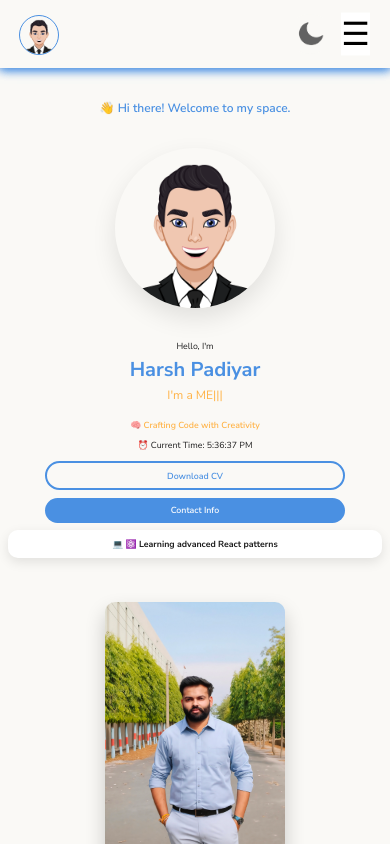
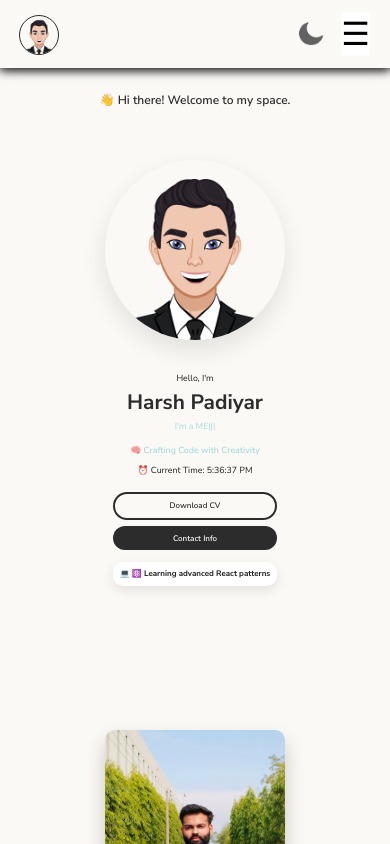
Before and after one commit to H4rryC0d3/HARRY.P, a React (Vite) app: page / in a window 390 px wide. Built offline with nearby package versions, Linux system fonts and the light colour scheme; a web font is replaced by a local one.

Commit message:
Update App.css

```diff
--- a/src/App.css
+++ b/src/App.css
@@ -15,13 +15,19 @@
 /* Default theme (light theme) */
 /* 🌞 Light Mode */
 :root {
-  --bg-color: #FAF9F6;              /* Light soft background */
-  --snd-bg-color: #FFFFFF;          /* Clean white secondary */
-  --text-color: #1C1C1C;            /* Dark readable text */
-  --main-color: #4A90E2;            /* Cool calm blue */
-  --accent-color: #FFB347;          /* Warm peachy accent */
-  --highlight-color: #FF6F61;       /* Coral for attention-grabbing elements */
-  --neon-box-shadow: 0 0 .5rem #4A90E2; /* Soft blue glow */
+  --bg-color: #FAF9F6;                /* Light soft background */
+  --snd-bg-color: #FFFFFF;            /* Clean white secondary */
+  --text-color: #1C1C1C;              /* Dark readable text */
+
+  --main-color: #2C2C2C;              /* Updated from #4A90E2 to deep gray */
+  --accent-color: #A8DADC;            /* Replaced warm peach with soft teal */
+  --highlight-color: #FFC1CC;         /* Soft blush pink highlight */
+
+  --lavender: #B39CD0;                /* Optional secondary accent */
+  --light-gray: #E4E4E4;              /* Utility color for muted elements */
+
+  --neon-box-shadow: 0 0 0.5rem #2C2C2C; /* Soft deep gray glow */
+
 }
 
 
@@ -60,8 +66,13 @@ body {
     color: var(--text-color);
 }
 
-body, html {
+html, body {
+  margin: 0;
+  padding: 0;
   height: 100%;
+  width: 100%;
+  overflow-x: hidden; /* Allow vertical scroll */
+  scroll-behavior: smooth;
 }
 
 @media (max-width: 768px) {
@@ -237,12 +248,24 @@ body, html {
   display: flex;
   align-items: center;
   justify-content: center;
-  padding: 2rem 25rem;
+  flex-wrap: wrap;
   gap: 4rem;
-  flex-wrap: wrap;
-  padding-top: 220px;
-}
-
+  padding: 2rem 10%;
+  padding-top: 180px;
+  margin-bottom: 100px;
+  max-width: 1200px;
+  margin-inline: auto;
+}
+.greeting-banner {
+  width: 100%;
+  text-align: center;
+  font-size: 1.5rem;
+  color: var(--main-color);
+  /* margin-bottom: 100; */
+  margin-top: -180px;
+  font-weight: 600;
+  animation: fadeSlide 1s ease-in-out;
+}
 .home-left {
   flex: 1;
   display: flex;
@@ -250,13 +273,12 @@ body, html {
 }
 
 .home-avatar {
-  width: 350px;
-  height: 350px;
+  width: 320px;
+  height: 320px;
   border-radius: 50%;
   object-fit: cover;
   box-shadow: 0 10px 25px rgba(0, 0, 0, 0.1);
 }
-
 
 .home-right {
   flex: 1;
@@ -265,32 +287,32 @@ body, html {
 }
 
 .intro {
-  font-size: 2.1rem;
+  font-size: 2rem;
   color: var(--text-color);
 }
 
 .home-name {
-  font-size: 5rem;
+  font-size: 4.5rem;
   font-weight: bold;
   margin: 0.5rem 0;
   color: var(--main-color);
 }
 
 .designation {
-  font-size: 2.5rem;
+  font-size: 2.2rem;
   color: var(--accent-color);
-  margin-bottom: 2rem;
+  margin-bottom: 1.5rem;
 }
 
 .tagline {
-  font-size: 1.4rem;
+  font-size: 1.3rem;
   margin: 1rem 0;
   color: var(--accent-color);
   font-weight: 600;
 }
 
 .clock {
-  font-size: 1.4rem;
+  font-size: 1.3rem;
   margin-bottom: 2rem;
   color: var(--text-color);
 }
@@ -298,10 +320,43 @@ body, html {
 .button-group {
   display: flex;
   gap: 1rem;
-  height: 50px;
+  height: auto;
   justify-content: center;
+  flex-wrap: wrap;
   margin-bottom: 1.5rem;
 }
+
+.btn-outline,
+.btn-filled {
+  padding: 0.8rem 1.4rem;
+  border-radius: 25px;
+  font-weight: 600;
+  cursor: pointer;
+  font-size: 1.2rem;
+  border: 2px solid var(--main-color);
+  transition: all 0.3s ease;
+}
+
+.btn-outline {
+  background: transparent;
+  color: var(--main-color);
+}
+
+.btn-outline:hover {
+  background-color: var(--main-color);
+  color: white;
+}
+
+.btn-filled {
+  background-color: var(--main-color);
+  color: white;
+  border: none;
+}
+
+.btn-filled:hover {
+  background-color: #000;
+}
+
 .tech-rotator {
   margin-top: 1.5rem;
   font-size: 1.1rem;
@@ -314,8 +369,6 @@ body, html {
   color: var(--text-color);
 }
 
-
-
 .tech-bubbles {
   display: flex;
   flex-wrap: wrap;
@@ -323,60 +376,6 @@ body, html {
   gap: 1rem;
   margin-top: 2rem;
 }
-
-
-
-/* .tech-bubbles img {
-  width: 40px;
-  height: 40px;
-  filter: drop-shadow(0 0 6px var(--main-color));
-} */
-
-
-.btn-outline,
-.btn-filled {
-  padding: 0.8rem 1.4rem;
-  border-radius: 25px;
-  font-weight: 600;
-  cursor: pointer;
-  font-size: 1.3rem;
-  border: 2px solid var(--main-color);
-  transition: all 0.3s ease;
-}
-
-.btn-outline {
-  background: transparent;
-  color: var(--main-color);
-}
-
-.btn-outline:hover {
-  background-color: var(--main-color);
-  color: white;
-}
-
-.btn-filled {
-  background-color: var(--main-color);
-  color: white;
-  border: none;
-}
-
-.btn-filled:hover {
-  background-color: #000;
-}
-
-.quote-box {
-  border: 2px dashed var(--main-color);
-  padding: 1.5rem;
-  border-radius: 1rem;
-  background-color: var(--accent-light);
-  color: var(--text-color);
-  font-size: 1.6rem;
-  font-style: italic;
-  box-shadow: 0 4px 10px rgba(0, 0, 0, 0.1);
-  margin-top: 2rem;
-}
-
-
 
 .skills-marquee {
   margin-top: 2rem;
@@ -392,137 +391,105 @@ body, html {
   animation: scrollText 20s linear infinite;
 }
 
-@media (max-width: 1200px) {
-  .home-container {
-    padding: 2rem 8rem;
-  }
-}
-
-@media (max-width: 992px) {
+/* Animations */
+@keyframes scrollText {
+  0% {
+    transform: translateX(100%);
+  }
+  100% {
+    transform: translateX(-100%);
+  }
+}
+
+@keyframes fadeSlide {
+  from {
+    opacity: 0;
+    transform: translateY(-10px);
+  }
+  to {
+    opacity: 1;
+    transform: translateY(0);
+  }
+}
+
+/* Responsive Breakpoints */
+@media (max-width: 1024px) {
   .home-container {
     flex-direction: column;
-    padding: 2rem 4rem;
-    padding-top: 150px;
-    text-align: center;
-  }
-
-  .home-left,
-  .home-right {
-    width: 100%;
+    padding: 2rem 8%;
+    padding-top: 120px;
+  }
+
+  .home-avatar {
+    width: 250px;
+    height: 250px;
+  }
+
+  .home-name {
+    font-size: 3.5rem;
+  }
+
+  .designation {
+    font-size: 1.8rem;
   }
 
   .button-group {
     flex-direction: column;
+    gap: 0.8rem;
     align-items: center;
-  }
-
-  .btn-outline,
-  .btn-filled {
-    width: 100%;
-    max-width: 300px;
-  }
-}
-
-@media (max-width: 768px) {
-  .home-container {
-    padding: 2rem;
-    padding-top: 120px;
-  }
-
-  .home-avatar {
-    width: 220px;
-    height: 220px;
-  }
-
-  .home-name {
-    font-size: 3.5rem;
-  }
-
-  .designation {
-    font-size: 2rem;
-  }
-
-  .quote-box {
-    font-size: 1.4rem;
-  }
-
-  .fun-fact,
-  .tagline,
-  .clock {
-    font-size: 1.2rem;
-  }
-}
-
-@media (max-width: 480px) {
-  .home-container {
-    padding: 1.5rem 1rem;
-    padding-top: 100px;
-  }
-
-  .home-avatar {
-    width: 160px;
-    height: 160px;
-  }
-
-  .home-name {
-    font-size: 2.5rem;
-  }
-
-  .intro {
-    font-size: 1.1rem;
-  }
-
-  .designation {
-    font-size: 1.5rem;
-  }
-
-  .btn-outline,
-  .btn-filled {
-    width: 100%;
-    font-size: 1.1rem;
-  }
-
-  .quote-box {
-    font-size: 1.2rem;
-  }
-
-  .fun-fact,
-  .tagline,
-  .clock {
-    font-size: 1.1rem;
-  }
-
-  .skills-marquee {
-    font-size: 1rem;
-  }
   }
   .greeting-banner {
   width: 100%;
   text-align: center;
   font-size: 1.5rem;
   color: var(--main-color);
-  margin-bottom: 100;
+  margin-bottom: 20px;
+  margin-top: 80px;
   font-weight: 600;
   animation: fadeSlide 1s ease-in-out;
+}}
+
+@media (max-width: 600px) {
+  .home-container {
+    padding: 1.5rem 1rem;
+  }
+
+  .home-avatar {
+    width: 180px;
+    height: 180px;
+  }
+
+  .home-name {
+    font-size: 2.6rem;
+  }
+
+  .intro,
+  .designation,
+  .tagline,
+  .clock {
+    font-size: 1.1rem;
+  }
+
+  .btn-outline,
+  .btn-filled {
+    width: 100%;
+    font-size: 1rem;
   }
 
   .tech-rotator {
-  font-size: 1.1rem;
-  font-weight: 500;
-  margin-top: 1.6rem;
-  color: var(--text-color);
+    font-size: 1rem;
+    padding: 0.8rem;
+  }
+
+  .greeting-banner {
+  width: 100%;
   text-align: center;
-}
-
-
-@keyframes fadeSlide {
-  from {
-    opacity: 0;
-    transform: translateY(-10px);
-  }
-  to {
-    opacity: 1;
-    transform: translateY(0);
+  font-size: 1.5rem;
+  color: var(--main-color);
+  margin-bottom: 20px;
+  margin-top: 80px;
+  font-weight: 600;
+  animation: fadeSlide 1s ease-in-out;
 }
 }
 
@@ -599,11 +566,11 @@ body, html {
   }
 
   .about-heading {
-    font-size: 3.5rem;
+    font-size: 5.5rem;
   }
 
   .about-content p {
-    font-size: 1.5rem;
+    font-size: 1.8rem;
   }
 }
 
@@ -624,15 +591,15 @@ body, html {
   }
 
   .about-heading {
-    font-size: 3rem;
+    font-size: 3.5rem;
   }
 
   .about-subheading {
-    font-size: 1.6rem;
+    font-size: 1.8rem;
   }
 
   .about-content p {
-    font-size: 1.4rem;
+    font-size: 1.8rem;
   }
 }
 
@@ -649,16 +616,17 @@ body, html {
   }
 
    .about-heading {
-    font-size: 2.5rem;
+    font-size: 3rem;
   }
 
   .about-subheading {
-    font-size: 1.3rem;
+    font-size: 2rem;
   }
 
   .about-content p {
-    font-size: 1.2rem;
-  }
+    font-size: 1.6rem;
+  }
+
 
   .about-img img {
     max-width: 220px;
@@ -673,19 +641,19 @@ body, html {
 /* Mobile Devices (max-width: 480px) */
 @media (max-width: 480px) {
   .about-heading {
+    font-size: 3rem;
+  }
+
+  .about-subheading {
     font-size: 2rem;
   }
 
-  .about-subheading {
-    font-size: 1.1rem;
-  }
-
   .about-content p {
-    font-size: 1.1rem;
+    font-size: 1.6rem;
   }
 
   .about-social a {
-    font-size: 1.3rem;
+    font-size: 1.8rem;
     margin-right: 1rem;
   }
 
```
Lines whose indentation alone changed are shown as unchanged.
